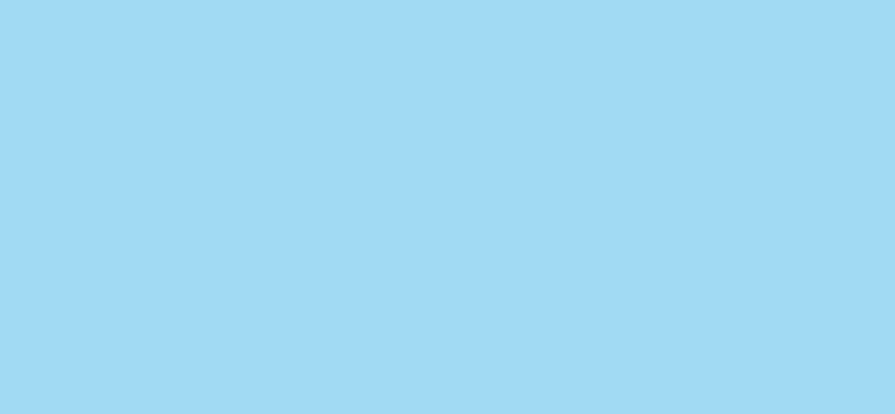
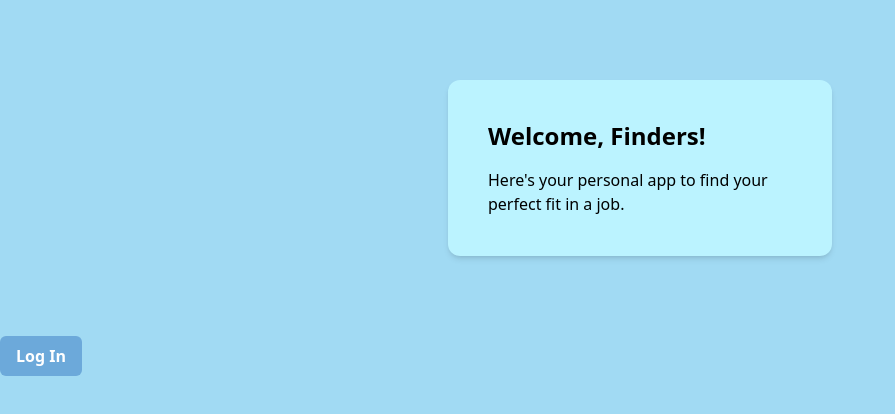
Before and after one commit to Kenfoxfire/track-my-job-front-end, a React (Vite) app: page / in a window 1280 px wide. Before the commit this address had no page. Shown: the top 414 px of the page, without its empty margins (0-895 px from the left). Built offline with nearby package versions, Linux system fonts and the light colour scheme.

Commit message:
fixed the main component render

```diff
--- a/src/App.tsx
+++ b/src/App.tsx
@@ -11,7 +11,7 @@ function App() {
     < >
 
 
-            <AppRouter />
+
 
 
 
--- a/src/RegisterForm/Register.tsx
+++ b/src/RegisterForm/Register.tsx
@@ -81,7 +81,7 @@ const handleChange = (setter:any) => (e:any) => {
           Log In
         </button>
 
-        <Link to={'/App'}>
+        <Link to={'/'}>
         <div className='py-2'>
           <button
           type="submit"
--- a/src/Router/AppRouter.tsx
+++ b/src/Router/AppRouter.tsx
@@ -9,7 +9,7 @@ const AppRouter = () => {
 
     return (
         <Routes>
-             <Route path='/App' element={<App/>} />
+             <Route path='/' element={<App />} />
             <Route path='/Register' element={<Register />} />
             <Route path='/User' element={<User />} />
 
--- a/src/User/MainContent.tsx
+++ b/src/User/MainContent.tsx
@@ -3,7 +3,7 @@
 const MainContent = () => {
   return (
     <div className="flex-1 p-4">
-      <h2 className="text-xl font-bold">Welcome to your dashboard!</h2>
+      <h2 className="text-xl font-bold">Welcome to your dashboard !</h2>
       <p className="mt-2">Here is where you can see all the important information at a glance.</p>
     </div>
   );
--- a/src/main.tsx
+++ b/src/main.tsx
@@ -2,8 +2,10 @@ import React from 'react'
 import ReactDOM from 'react-dom/client'
 import {BrowserRouter} from "react-router-dom";
 import './index.css'
-import AppRouter from './Router/AppRouter.tsx';
-import App from "../src/App.tsx";
+import AppRouter from './Router/AppRouter'
+import App from "./App";
+
+
 
 
 
```
